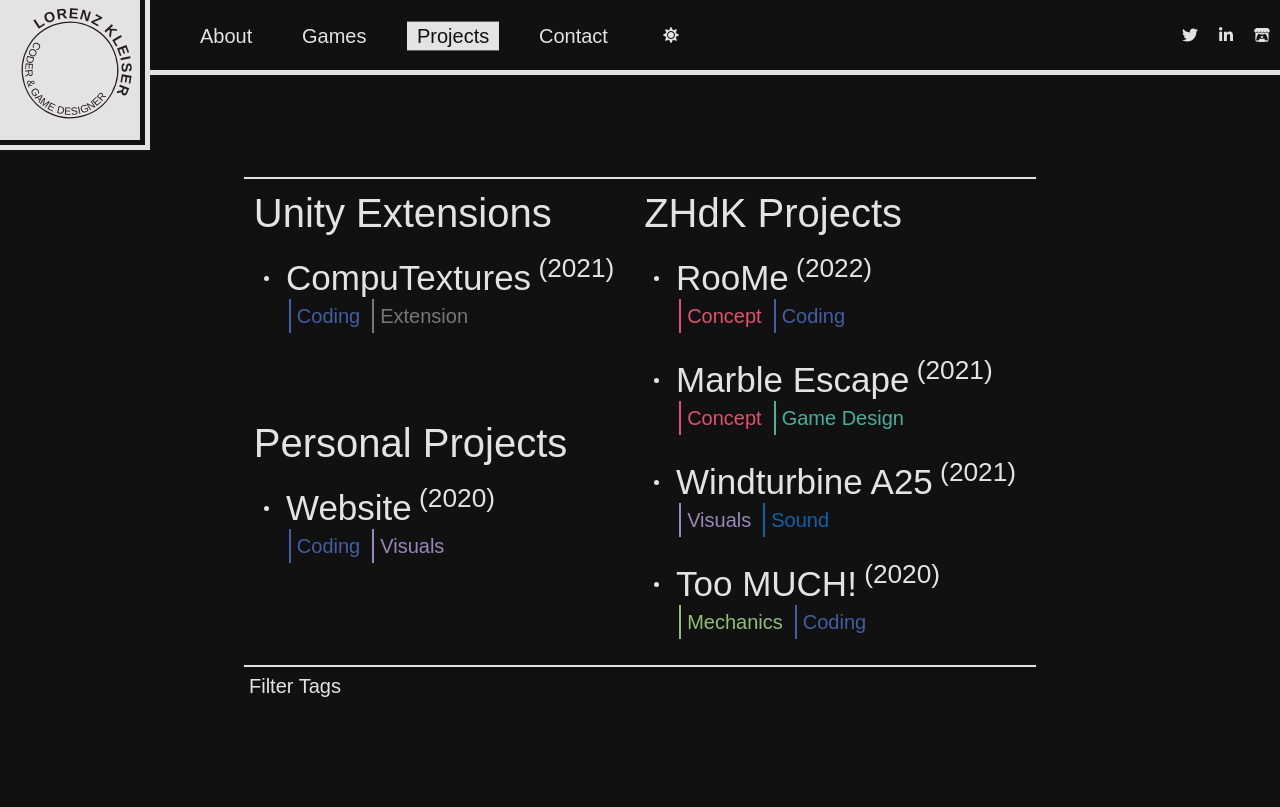
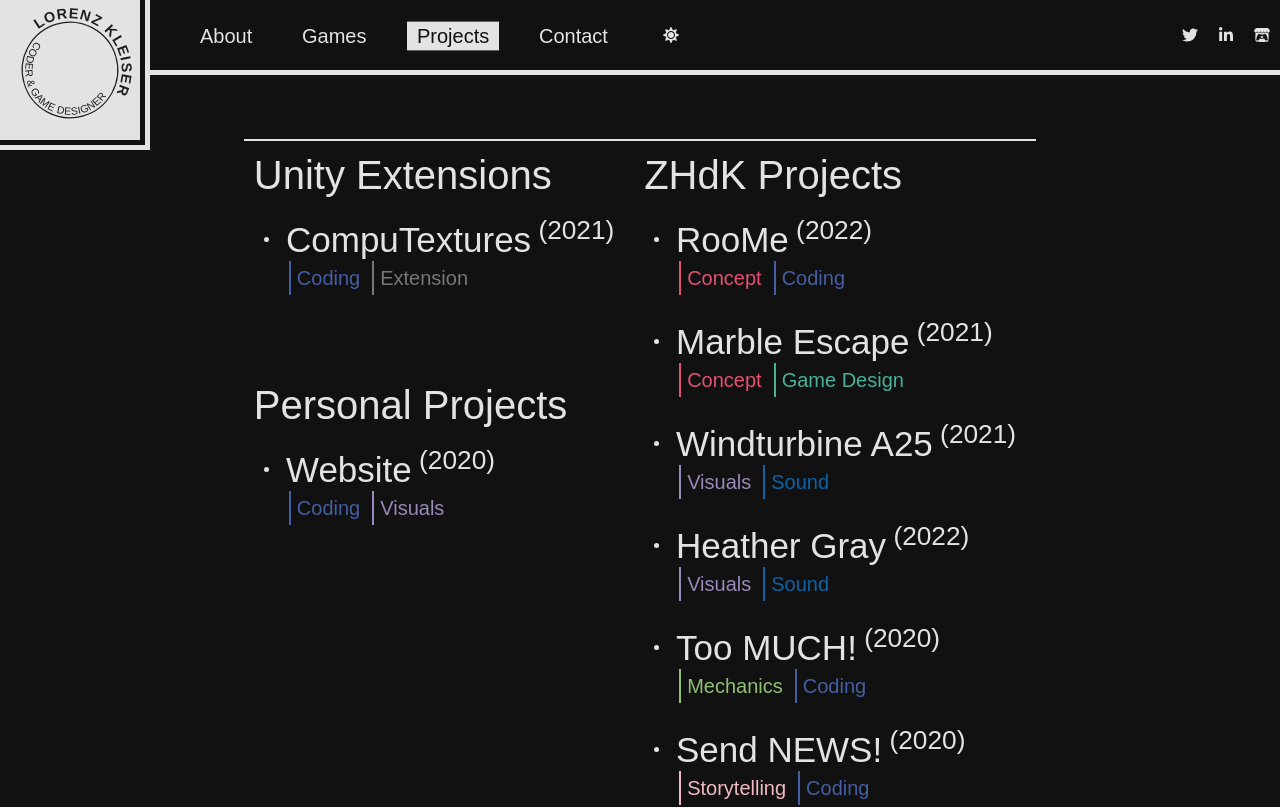
Before and after one commit to LeKl7/LeKl7.github.io, a React (Create React App) app: page /projects in a window 1280 px wide. Shown: the top 807 px of the page. Built offline with nearby package versions, Linux system fonts and the light colour scheme; a web font is replaced by a local one.

Commit message:
Added Career

```diff
--- a/src/App.js
+++ b/src/App.js
@@ -8,6 +8,7 @@ import { NoMatch } from './pages/NoMatch';
 import CollectionTab from './pages/CollectionTab';
 import Contact from './pages/Contact';
 
+import CVData from './assets/data/CVData.json';
 import GamesData from './assets/data/games.json';
 import GamesDataTestCompany from './assets/data/games_TestCompany.json';
 import ProjectData from './assets/data/projects.json';
@@ -166,7 +167,6 @@ class App extends Component {
 
 
     render() {
-        console.log(this.props.query.get('tailored'))
         return (
         <Router > {/*basename='lekl7.github.io'*/}
             <div>
@@ -179,7 +179,7 @@ class App extends Component {
 
             <Switch>
                 <Route exact path="/" render={()=><Home setBodyPadding={this.setBodyPaddig} onPathChange={this.onPathChange}/>}/>
-                <Route path="/about" render={()=><About setBodyPadding={this.setBodyPaddig}/>} navExpanded={this.state.navExpanded}/>
+                <Route path="/about" render={()=><About data={CVData} setBodyPadding={this.setBodyPaddig}/>} navExpanded={this.state.navExpanded}/>
                 <Route path="/games" render={()=><CollectionTab
                     projectCollection={this.getCollection(true, this.props.query.get('tailored')).data}
                     navExpanded={this.state.navExpanded}
--- /dev/null
+++ b/src/assets/data/CVData.json
@@ -0,0 +1,29 @@
+{
+	"data": [
+		{
+			"title": "Career",
+			"points": [
+				{
+					"name": "Bachelor Computer Science",
+					"location": "FernUniversität Hagen, Hagen DE",
+					"dates": "2020 - (2026) "
+				},
+				{
+					"name": "Bachelor Game Design",
+					"location": "ZHdK University of the Arts, Zürich CH",
+					"dates": "2019 - (2023)"
+				},
+				{
+					"name": "Internship",
+					"location": "Okomotive, Zürich CH",
+					"dates": "July - August 2022"
+				},
+				{
+					"name": "High School Diploma",
+					"location": "Grammar School Unterstrass, Zürich CH",
+					"dates": "2015 - 2019"
+				}
+			]
+		}
+	]
+}
--- a/src/assets/data/games_TestCompany.json
+++ b/src/assets/data/games_TestCompany.json
@@ -208,6 +208,61 @@
 							"label": "GameDesign Students"
 						}
 					]
+				},
+				{
+					"name": "Project Zagreus",
+					"folderName": "projectzagreus",
+					"video": true,
+					"videoEmbedID": "C1-K_TAA1tQ",
+					"date": "2021",
+					"category": "ZHdK",
+					"tags": [
+						"concept",
+						"storytelling"
+					],
+					"percentage": 25,
+					"viewAccess": [
+						"TestCompany",
+						"HidePublicly"
+					],
+					"description": [
+						"RRI Inc. is a company specialised in the investigation of shipwrecks and retrieving blackboxes for insurance and criminal investigation purposes.",
+						"You have been working for the company for years, but never experienced a case like this one. An unknown ship has sunken under strange circumstances.",
+						"Dive into the claustrophobic corridors of the sunken colossus to find out the truth. Experience one of your colleagues turning against you, while unknown creatures lurk in the dark abyss of the sea."
+					],
+					"picsDescr": [
+						"Midgame (Screenshot).",
+						"Midgame (Screenshot).",
+						"Midgame (Screenshot).",
+						"Leviathan (Artwork)."
+					],
+					"tasks": [
+						"Story Writing"
+					],
+					"quickLinks": [
+						{
+							"label": "Download",
+							"href": "https://lenzkleiser.itch.io/project-zagreus"
+						}
+					],
+					"collaborators": [
+						{
+							"label": "@milkimoone",
+							"href": "https://www.instagram.com/milkimoone"
+						},
+						{
+							"label": "@AnjaSchrodin",
+							"href": "https://www.instagram.com/lyannjohnes"
+						},
+						{
+							"label": "@SamuelKnüsel",
+							"href": "https://jestercap.itch.io/"
+						},
+						{
+							"label": "@RobinGood",
+							"href": "https://www.portfolio-robingood.com/"
+						}
+					]
 				}
 			]
 		}
--- a/src/assets/data/projects.json
+++ b/src/assets/data/projects.json
@@ -218,6 +218,53 @@
 					]
 				},
 				{
+					"name": "Heather Gray",
+					"folderName": "heathergray",
+					"video": true,
+					"videoEmbedID": "vze3jWtvbZs",
+					"date": "2022",
+					"category": "ZHdK",
+					"tags": [
+						"visuals",
+						"sound"
+					],
+					"percentage": 33,
+					"viewAccess": [
+						"HidePublicly"
+					],
+					"description": [
+						"You are a sprayer in an abandoned school. It is dark and quiet, at least until you realize you’re not alone. Heather Gray, a schoolgirl, is missing since a few months. You may find out where she is held.",
+						"We were tasked to create the first minutes of a immersive walking simulator with AAA graphics. Everything was modeled and textured by ourselves, it was recorded in realtime in Unity, the sound was added in post."
+					],
+					"picsDescr": [
+						"Fictional Start Screen.",
+						"View on the elevator (Screenshot).",
+						"View on the school building (Screenshot).",
+						"Close-up elevator (Screenshot)."
+					],
+					"tasks": [
+						"I was responsible from 01:36 to 03:51.",
+						"3D Modeling, Visual Effects",
+						"Sound design"
+					],
+					"quickLinks": [
+						{
+							"label": "Gameplay",
+							"href": "https://youtu.be/TCC2GkF25bM"
+						}
+					],
+					"collaborators": [
+						{
+							"label": "@milkimoone",
+							"href": "https://www.instagram.com/milkimoone"
+						},
+						{
+							"label": "@RobinGood",
+							"href": "https://www.portfolio-robingood.com/"
+						}
+					]
+				},
+				{
 					"name": "Too MUCH!",
 					"folderName": "toomuch",
 					"video": true,
@@ -245,6 +292,45 @@
 					"tasks": [
 						"Programming in the program Processing"
 					]
+				},
+				{
+					"name": "Send NEWS!",
+					"folderName": "sendnews",
+					"video": true,
+					"videoEmbedID": "1ZWumjEy5jU",
+					"date": "2020",
+					"category": "ZHdK",
+					"tags": [
+						"storytelling",
+						"coding"
+					],
+					"percentage": 50,
+					"viewAccess": [
+						"HidePublicly"
+					],
+					"description": [
+						"This project deals with the digital and volatile interactions as well as the news overflow during the corona pandemic.",
+						"In the background, both visually and auditive, there's constant news about corona in 25 different languages. Only by interacting with others, as distant and mediated as they may seem, you can silence the intense stream of bad news. At least just for a moment.",
+						"\"Send NEWS!\" is a realtime chat application, playable in the browser, in which up to 10 people can talk to each other."
+					],
+					"picsDescr": [
+						"Midgame (Screenshot).",
+						"Midgame (Screenshot).",
+						"Midgame (Screenshot).",
+						"Midgame with multiple connections (Screenshot)."
+					],
+					"tasks": [
+						"Text shader",
+						"Game programming",
+						"Webserver setup",
+						"Sound Design"
+					],
+					"collaborators": [
+						{
+							"label": "@lunaelaine",
+							"href": "https://luna-elaine.com/"
+						}
+					]
 				}
 			]
 		}
--- a/src/modules/WorkPercentage.js
+++ b/src/modules/WorkPercentage.js
@@ -27,12 +27,12 @@ export default class WorkPercentage extends React.Component {
             ctx.closePath();
             ctx.fill();
         }
-/*         canvas.style = {color: "var(--secondary-color)"}
- */    }
+    }
+
     getAngleFromPerc = (perc) => {
         return -Math.PI/2 + (3*Math.PI/2 + Math.PI/2) * (perc - 0) / (100 - 0);
+    }
 
-    }
     componentDidMount() {
         this.draw();
     }
--- a/src/pages/About.js
+++ b/src/pages/About.js
@@ -3,9 +3,25 @@ import '../styles/styles.css';
 import {Image} from 'cloudinary-react';
 
 export default class About extends React.Component {
+
+    getKey(collection, item) {
+        var key = 1;
+        for (let collectionI = 0; collectionI < collection.length; collectionI++) {
+            const curCol = collection[collectionI];
+            for (let projectI = 0; projectI < curCol.points.length; projectI++) {
+                const proj = curCol.points[projectI];
+                if(proj === item)
+                    return key;
+                key += 1;
+            }
+        }
+        return -1;
+    }
+
     componentDidMount() {
         this.props.setBodyPadding();
     }
+
     render() {
         this.tagStyle = {
             marginBottom: "0px", marginLeft : "0.3em", paddingTop: "0px", paddingBottom: "0px"
@@ -36,7 +52,7 @@ export default class About extends React.Component {
                                 The process of creation through an abstract but strictly logical language, in a digital space without real world limitations.
                             </div>
                             <div style={{marginBottom:"13px"}}>
-                                I get inspired whilst working with other people, as everybodies mind is unique.
+                                I get inspired whilst working with other people, as everybody's mind is unique.
                                 <div className={`p d-card-tag game-design`} style={this.tagStyle}></div>
                                 is my passion.
                             </div>
@@ -44,6 +60,39 @@ export default class About extends React.Component {
                     </div>
                 </div>
             </div></div>
+            <div className="d-card-wrapper">
+            <div className="d-card">
+                <div className="d-card-text-container">
+                    <div className="d-card-title-container">
+                    <h1 className="p header d-card-title">{this.props.data.data[0].title}</h1>
+                    </div>
+
+                    <div className="d-card-text-container">
+                    <ul className="p p-body d-card-description timeline" style={{lineHeight: "3"}}>
+                        {this.props.data.data[0].points.map((point) => {
+                            var key = this.getKey(this.props.data.data, point);
+                            return(
+                                <li key={key} className="timeline-event">
+                                    <div style={{display:"inline", fontWeight: "bold", marginBottom: "10px"}}>
+                                    {point.name}
+                                    </div>
+                                    <sup style={{display:"inline", fontSize:"20px", marginLeft: "10px"}}>
+                                    {point.dates}
+                                    </sup>
+                                    <div style={{display:"inline", fontWeight: "bold", marginLeft: "1em"}}>
+                                    ○
+                                    </div>
+                                    <div style={{display:"inline", fontStyle: "italic", marginLeft: "1em"}}>
+                                    {point.location}
+                                    </div>
+                                </li>
+                            )
+                        })}
+                        </ul>
+                    </div>
+                    </div>
+            </div>
+            </div>
             </section>
         );
     }
--- a/src/styles/styles.css
+++ b/src/styles/styles.css
@@ -230,3 +230,27 @@ li.d-card-list {
  	margin-right:0;
 	margin-top:0;
 }
+
+.timeline {
+    list-style-type: none;
+    position: relative;    /* It's needed for setting position to absolute in the next rule. */
+}
+
+.timeline-event::before {
+    content: '■';
+    display: inline-block;
+    position: absolute;
+    left: -0.8em;          /* Adjust this value so that it appears where you want. */
+}
+
+
+.timeline-event:not(:last-child):after {
+    border-left: 2.5px solid var(--secondary-color);
+    display: inline-block;
+    content: '';
+    position: absolute;
+    left: -11px;
+    top: 37px;
+    height: 100%;
+    width: 10px;
+}
```
